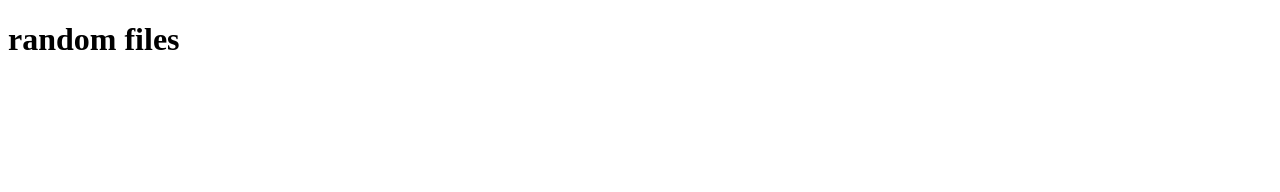
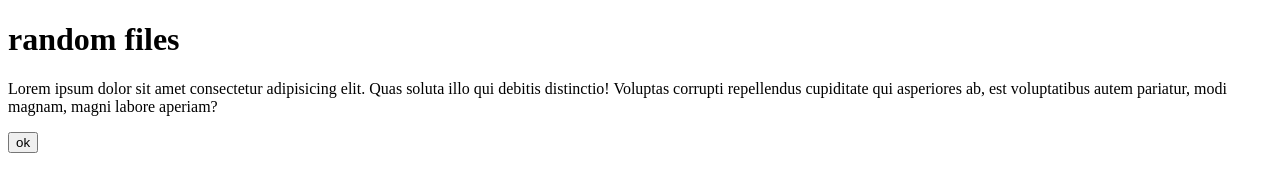
Before and after one commit to sanachishtti-glitch/workflow, a plain HTML site: page index.html in a window 1280 px wide. Drawn offline with Linux system fonts and the light colour scheme.

Commit message:
new feature update

```diff
--- a/index.html
+++ b/index.html
@@ -7,5 +7,7 @@
 </head>
 <body>
     <h1>random files</h1>
+    <p>Lorem ipsum dolor sit amet consectetur adipisicing elit. Quas soluta illo qui debitis distinctio! Voluptas corrupti repellendus cupiditate qui asperiores ab, est voluptatibus autem pariatur, modi magnam, magni labore aperiam?</p>
+    <button>ok</button>
 </body>
 </html>
```
